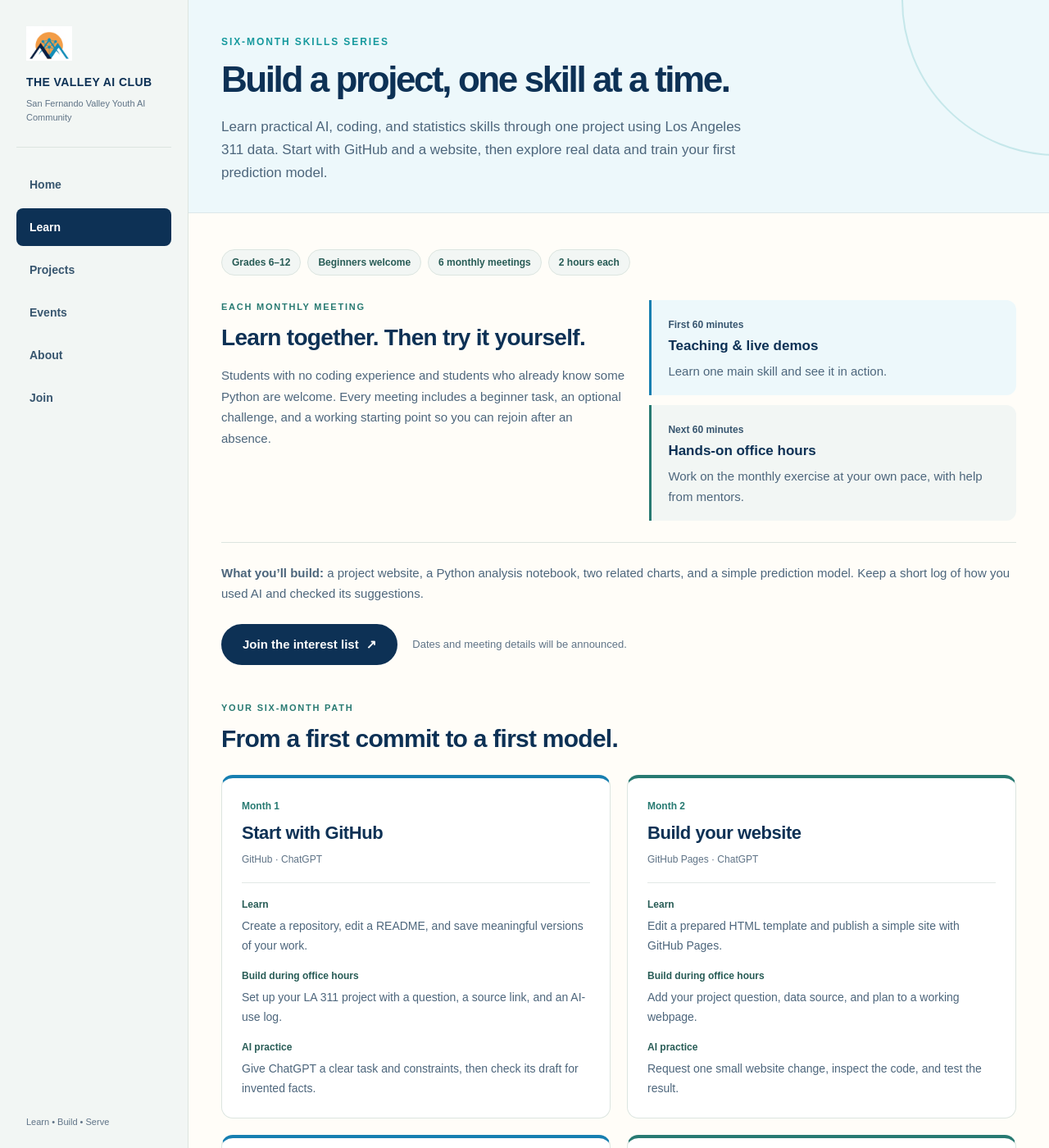
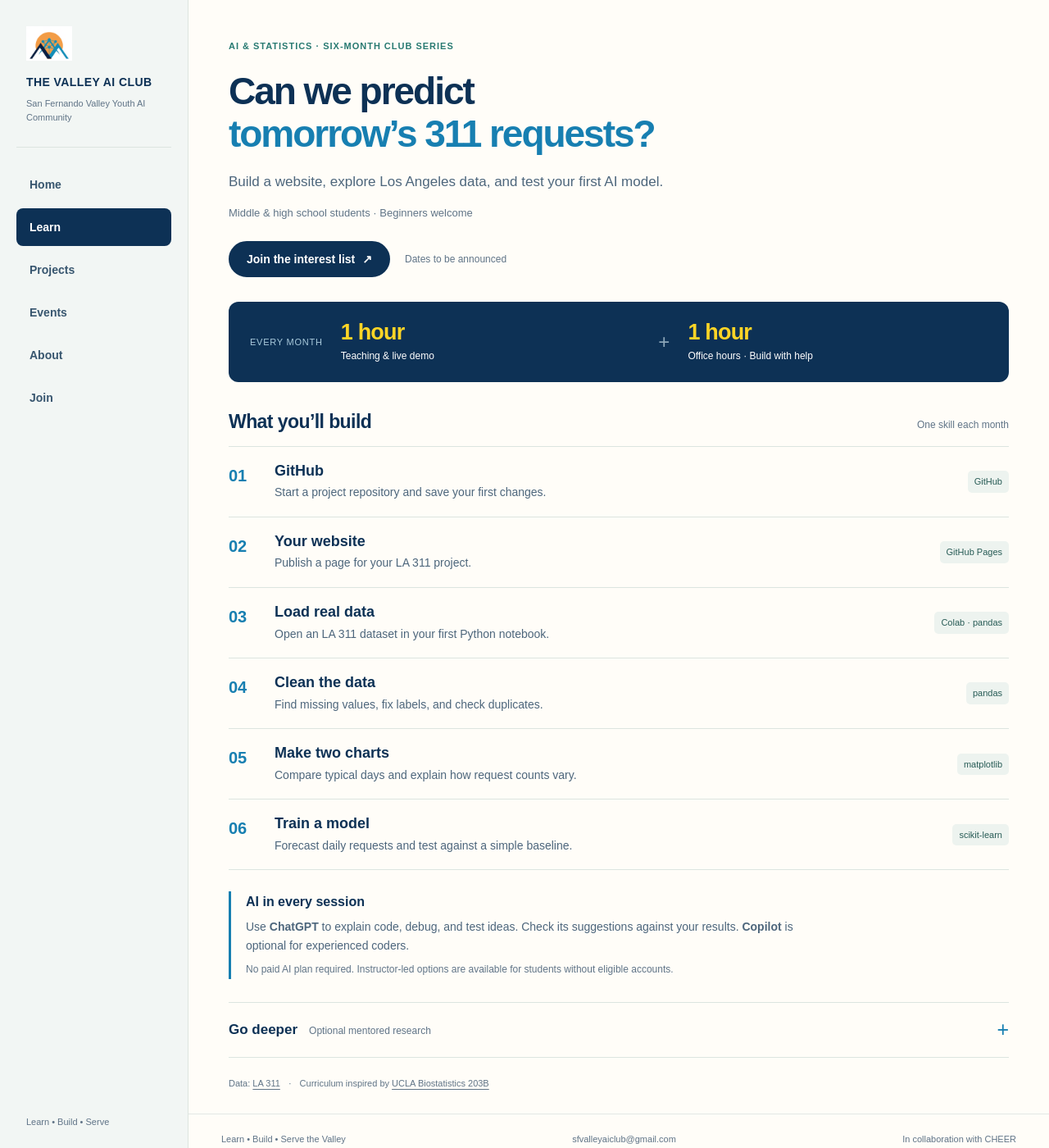
Before and after one commit to valley-ai-club/valley-ai-club.github.io, a Jekyll site: the page built from learn.html, in a window 1280 px wide and 1400 px high. Shown: the whole window at 82% size. Built offline with Jekyll 4.4.1, drawn with Linux system fonts in a browser that asks for light colours; some of the changed text lies outside the part shown.

Commit message:
Simplify skills page around one project and six clear steps

```diff
--- a/_data/syllabus.yml
+++ b/_data/syllabus.yml
@@ -1,39 +1,24 @@
 months:
-  - title: Start with GitHub
-    skill: Create a repository, edit a README, and save meaningful versions of your work.
-    exercise: Set up your LA 311 project with a question, a source link, and an AI-use log.
-    ai: Give ChatGPT a clear task and constraints, then check its draft for invented facts.
-    tools: GitHub · ChatGPT
-  - title: Build your website
-    skill: Edit a prepared HTML template and publish a simple site with GitHub Pages.
-    exercise: Add your project question, data source, and plan to a working webpage.
-    ai: Request one small website change, inspect the code, and test the result.
-    tools: GitHub Pages · ChatGPT
+  - title: GitHub
+    output: Start a project repository and save your first changes.
+    tools: GitHub
+  - title: Your website
+    output: Publish a page for your LA 311 project.
+    tools: GitHub Pages
   - title: Load real data
-    skill: Run Python notebook cells, load a CSV with pandas, and inspect its rows and columns.
-    exercise: Create a notebook that loads the LA 311 teaching dataset and checks it against a data dictionary.
-    ai: Ask for the smallest debugging fix and explain why it works.
-    tools: Google Colab · pandas · ChatGPT
-  - title: Clean and organize data
-    skill: Filter records, standardize labels, handle missing values, and add a weekday column.
-    exercise: Repair deliberately inserted errors in a practice dataset and document what changed.
-    ai: Test generated code on a tiny example before applying it to a larger table.
-    tools: pandas · ChatGPT
-  - title: Turn data into evidence
-    skill: Summarize daily counts, create useful charts, and distinguish a pattern from an explanation.
-    exercise: Publish two related charts with a numerical finding and one limitation.
-    ai: Check an AI-written caption against your results and correct unsupported claims.
-    tools: pandas · matplotlib · ChatGPT
-  - title: Train your first model
-    skill: Predict later request counts from earlier data and compare a decision tree with “the same weekday last week.”
-    exercise: Train the model, measure prediction error, and publish a short project brief.
-    ai: Check that future information has not slipped into the model. A model that loses to the baseline still teaches us something.
-    tools: scikit-learn · ChatGPT
+    output: Open an LA 311 dataset in your first Python notebook.
+    tools: Colab · pandas
+  - title: Clean the data
+    output: Find missing values, fix labels, and check duplicates.
+    tools: pandas
+  - title: Make two charts
+    output: Compare typical days and explain how request counts vary.
+    tools: matplotlib
+  - title: Train a model
+    output: Forecast daily requests and test against a simple baseline.
+    tools: scikit-learn
 
 research_questions:
-  - Can we predict tomorrow’s recorded requests better than a simple baseline?
-  - Are rain events followed by changes in flooding or tree-related requests?
-  - Do recorded closure patterns differ by submission weekday?
-  - How do phone, app, and web reporting shares vary across areas?
-  - How sensitive are conclusions to missing dates and status definitions?
-  - In an LA Dispatch simulation, how do service rules affect waiting times under stated staffing assumptions?
+  - Are rainy days followed by more flooding or tree-related reports?
+  - Do recorded case-closure patterns differ by submission weekday?
+  - Can a model beat “the same weekday last week” at forecasting requests?
--- a/assets/layout.css
+++ b/assets/layout.css
@@ -91,39 +91,54 @@
 .welcome-series .text-link,.series-event-callout .text-link{display:inline-block;font-size:14px;line-height:1.6}
 .series-event-callout{padding:28px;margin-bottom:36px;border:1px solid #dce5e0;border-left:5px solid #287a72;border-radius:16px;background:#f2f6f4}
 .series-event-callout .series-date-note{font-size:13px;margin-bottom:0;color:#607487}
-.syllabus-page h2{color:var(--navy);font-size:28px;font-weight:700;line-height:1.25;letter-spacing:-.025em}
-.syllabus-page p,.syllabus-page dd,.syllabus-page li{color:#4d667c;font-size:15px;line-height:1.7}
-.syllabus-page .section-kicker{color:#287a72;font-size:11px;line-height:1.5}
-.syllabus-page .section-shell+.section-shell{padding-top:0}
-.series-facts{display:flex;flex-wrap:wrap;gap:8px;margin-bottom:30px}
-.series-facts span{padding:6px 12px;border-radius:999px;border:1px solid #dce5e0;color:#285c56;background:#f2f6f4;font-size:12px;font-weight:700}
-.series-format{display:grid;grid-template-columns:minmax(0,1.1fr) minmax(0,1fr);gap:30px}
-.series-format>div>p:last-child{margin-top:16px}
-.series-hours{display:grid;gap:12px;margin:0;padding:0;list-style:none}
-.series-hours li{border-left:3px solid #177fb1;background:#edf8fb;padding:16px 20px;border-radius:0 12px 12px 0}
-.series-hours li+li{background:#f2f6f4;border-left-color:#287a72}
-.series-hours strong{display:block;color:var(--navy);font-size:17px;line-height:1.4;margin:3px 0 6px}
-.hour-label{color:#38566f;font-size:12px;font-weight:700}
-.syllabus-page .series-outcome{margin-top:26px;border-top:1px solid #dce5e0;padding-top:24px}
-.series-actions{display:flex;align-items:center;gap:18px;flex-wrap:wrap;margin-top:24px}
-.series-actions p{font-size:13px;color:#607487}
-.month-grid{display:grid;grid-template-columns:repeat(2,minmax(0,1fr));gap:20px;margin:26px 0 0;padding:0;list-style:none}
-.month-card{background:#fff;border:1px solid #dce5e0;border-top:4px solid #177fb1;border-radius:14px;padding:24px;min-width:0}
-.month-card:nth-child(even){border-top-color:#287a72}
-.month-card .month-number{color:#287a72;font-size:12px;font-weight:700;margin-bottom:8px}
-.month-card h3{font-size:22px;color:var(--navy);font-weight:700;line-height:1.25;letter-spacing:-.02em}
-.month-card .month-tools{font-size:12px;color:#607487;margin:10px 0 18px;line-height:1.6}
-.month-card dl{border-top:1px solid #e2e8e5;padding-top:16px}
-.month-card dt{font-size:12px;font-weight:700;color:#285c56;margin-top:15px}
-.month-card dt:first-child{margin-top:0}
-.month-card dd{margin:4px 0 0;font-size:14px}
-.syllabus-tools>p:not(.section-kicker),.syllabus-data p{margin-top:16px;max-width:850px}
-.research-panel{border:1px solid #dce5e0;border-radius:18px;background:#f2f6f4;padding:30px}
-.research-panel>p:not(.section-kicker){margin-top:16px;max-width:850px}
-.research-panel ul{margin:20px 0;padding-left:22px;list-style:disc;display:grid;grid-template-columns:repeat(2,minmax(0,1fr));gap:12px 34px}
-.research-panel li{padding-left:3px}
-.syllabus-data a{color:#176a91;text-decoration:underline;text-underline-offset:3px}
-.syllabus-data a:hover{color:#285c56}
-@media(max-width:1100px){.series-format{grid-template-columns:1fr}.month-grid{gap:16px}.month-card{padding:20px}}
-@media(max-width:760px){.month-grid,.research-panel ul{grid-template-columns:1fr}.syllabus-page h2{font-size:25px}.month-card h3{font-size:21px}.research-panel{padding:24px}.series-event-callout{padding:24px}.welcome-series{padding:22px}.series-facts{margin-bottom:24px}.series-actions{align-items:flex-start;flex-direction:column;gap:12px}}
+/* A focused course page: one question, one format, six short steps. */
+.learn-page{max-width:1040px;margin:0 auto;padding:48px 44px 28px}
+.learn-hero{padding-bottom:30px}
+.learn-eyebrow{color:#287a72;font-size:11px;font-weight:700;letter-spacing:.09em;text-transform:uppercase;margin-bottom:20px}
+.club-site .learn-hero h1{font-size:clamp(32px,3.6vw,48px);font-weight:700;line-height:1.14;letter-spacing:-.045em;max-width:760px}
+.learn-hero h1 em{display:inline;color:#177fb1;font-style:normal}
+.learn-intro{font-size:17px;line-height:1.65;color:#4d667c;margin-top:18px;max-width:580px}
+.learn-audience{font-size:13px;color:#607487;margin-top:14px;line-height:1.6}
+.learn-signup{display:flex;align-items:center;gap:18px;flex-wrap:wrap;margin-top:24px}
+.learn-signup .button{min-height:44px;font-size:14px;padding:0 20px}
+.learn-signup>span{font-size:12px;color:#607487}
+.learn-format{display:grid;grid-template-columns:auto minmax(0,1fr) auto minmax(0,1fr);align-items:center;gap:22px;background:#0d3155;color:#fff;padding:23px 26px;border-radius:12px}
+.learn-format-label{font-size:11px;letter-spacing:.07em;text-transform:uppercase;color:#a9cadc}
+.learn-format p:not(.learn-format-label){display:flex;flex-direction:column;gap:4px}
+.learn-format strong{font-size:27px;line-height:1.1;letter-spacing:-.03em;color:#ffd526}
+.learn-format p>span{font-size:12px;line-height:1.5;color:#fff}
+.learn-plus{color:#8ea8ba;font-size:24px;font-weight:400}
+.learn-plan{padding-top:34px}
+.learn-section-heading{display:flex;align-items:baseline;justify-content:space-between;gap:12px;margin-bottom:14px}
+.learn-section-heading h2{font-size:23px;font-weight:700;letter-spacing:-.025em;color:#0d3155;line-height:1.3}
+.learn-section-heading>span{font-size:12px;color:#607487}
+.learn-months{list-style:none;margin:0;padding:0;border-top:1px solid #dce5e0}
+.learn-month{display:grid;grid-template-columns:40px minmax(0,1fr) auto;align-items:center;gap:16px;padding:18px 0;border-bottom:1px solid #dce5e0}
+.learn-number{font-size:20px;color:#177fb1;font-weight:700;font-variant-numeric:tabular-nums;align-self:start;padding-top:2px}
+.learn-month h3{font-size:18px;font-weight:700;color:#0d3155;line-height:1.3}
+.learn-month p{font-size:14px;color:#4d667c;line-height:1.55;margin-top:4px}
+.learn-tool{font-size:11px;color:#285c56;background:#edf3ef;border-radius:5px;padding:5px 8px;white-space:nowrap}
+.learn-ai{margin-top:26px;border-left:3px solid #177fb1;padding:2px 0 2px 18px}
+.learn-ai h2{font-size:16px;line-height:1.4;font-weight:700;color:#0d3155}
+.learn-ai p{font-size:14px;line-height:1.65;color:#4d667c;margin-top:7px;max-width:710px}
+.learn-ai small{display:block;font-size:12px;line-height:1.6;color:#607487;margin-top:8px}
+.learn-research{border-top:1px solid #dce5e0;border-bottom:1px solid #dce5e0;margin-top:28px}
+.learn-research summary{cursor:pointer;display:flex;justify-content:space-between;align-items:center;gap:16px;padding:20px 0;list-style:none}
+.learn-research summary::-webkit-details-marker{display:none}
+.learn-research summary>span:first-child{display:flex;align-items:baseline;gap:14px;flex-wrap:wrap}
+.learn-research summary strong{font-size:17px;font-weight:700;color:#0d3155}
+.learn-research summary>span>span{font-size:12px;color:#607487}
+.learn-disclosure{font-size:25px;line-height:1;color:#177fb1;transition:transform .15s}
+.learn-research[open] .learn-disclosure{transform:rotate(45deg)}
+.learn-research-body{padding:0 0 20px;max-width:710px;color:#4d667c;font-size:14px;line-height:1.7}
+.learn-research-body ul{list-style:disc;padding-left:19px;display:grid;gap:6px}
+.learn-research-body p{margin-top:14px}
+.learn-research-body .learn-data-note{font-size:12px;color:#607487}
+.learn-sources{font-size:11px;color:#607487;line-height:1.7;margin-top:22px}
+.learn-sources a{text-decoration:underline;text-underline-offset:3px}
+.learn-sources span{margin:0 7px}
+.visually-hidden{position:absolute;width:1px;height:1px;padding:0;margin:-1px;overflow:hidden;clip:rect(0,0,0,0);white-space:nowrap;border:0}
+@media(max-width:1100px){.learn-format{grid-template-columns:minmax(0,1fr) auto minmax(0,1fr);gap:14px}.learn-format-label{grid-column:1/-1}.learn-month{grid-template-columns:32px minmax(0,1fr)}.learn-tool{grid-column:2;justify-self:start}.learn-month{gap:5px 12px}}
+@media(max-width:760px){.learn-page{padding:30px 20px 24px}.club-site .learn-hero h1{font-size:34px}.learn-intro{font-size:16px}.learn-hero{padding-bottom:24px}.learn-eyebrow{font-size:10px;margin-bottom:16px}.learn-format{padding:20px}.learn-format strong{font-size:25px}.learn-format p>span{font-size:11px}.learn-section-heading{align-items:flex-start;flex-direction:column;gap:4px}.learn-plan{padding-top:28px}.learn-month{padding:15px 0}.learn-signup{gap:12px}.learn-research summary>span:first-child{gap:3px;flex-direction:column}.welcome-series{padding:22px}.series-event-callout{padding:24px}}
+@media(prefers-reduced-motion:reduce){.learn-disclosure{transition:none}}
 @media(max-width:440px){.club-site .site-header .main-tabs{display:grid;grid-template-columns:repeat(3,minmax(0,1fr));gap:4px}}
--- a/events.html
+++ b/events.html
@@ -14,7 +14,7 @@
   <div class="series-event-callout">
     <p class="section-kicker">Planned monthly series</p>
     <h2>AI &amp; statistics with LA 311 data</h2>
-    <p>Six meetings. One practical skill each month. Learn with a live demonstration, then build with mentor support during office hours.</p>
+    <p>Six monthly meetings. Each includes 1 hour of teaching + 1 hour of hands-on office hours.</p>
     <a class="text-link" href="{{ '/learn/' | relative_url }}">See the six-month syllabus <span aria-hidden="true">&#8594;</span></a>
     <p class="series-date-note">Dates and meeting details will be announced.</p>
   </div>
--- a/index.html
+++ b/index.html
@@ -10,7 +10,7 @@
   <div class="welcome-series">
     <p class="section-kicker">New six-month skills series</p>
     <h2>Build an LA 311 data project.</h2>
-    <p>One skill each month, from GitHub and a website to charts and a first AI model. Each meeting includes one hour of teaching and one hour of hands-on office hours.</p>
+    <p>GitHub → website → data → charts → your first AI model.<br>Monthly: 1 hour teaching + 1 hour office hours.</p>
     <a class="text-link" href="{{ '/learn/' | relative_url }}">Explore the monthly plan <span aria-hidden="true">&#8594;</span></a>
   </div>
 </section>
--- a/learn.html
+++ b/learn.html
@@ -1,83 +1,65 @@
 ---
-layout: page
+layout: default
 title: Learn
-kicker: Six-month skills series
-heading: Build a project, one skill at a time.
-intro: Learn practical AI, coding, and statistics skills through one project using Los Angeles 311 data. Start with GitHub and a website, then explore real data and train your first prediction model.
 permalink: /learn/
-description: A six-month AI and statistics series for middle and high school students. Each monthly meeting includes one hour of teaching and one hour of hands-on office hours.
+description: Six monthly sessions in GitHub, websites, Python, statistics, and AI. Build an LA 311 project with one hour of teaching and one hour of office hours each month.
 ---
-<div class="syllabus-page">
-  <section class="section-shell syllabus-overview" aria-labelledby="series-format">
-    <div class="series-facts" aria-label="Series at a glance">
-      <span>Grades 6–12</span>
-      <span>Beginners welcome</span>
-      <span>6 monthly meetings</span>
-      <span>2 hours each</span>
-    </div>
-    <div class="series-format">
-      <div>
-        <p class="section-kicker">Each monthly meeting</p>
-        <h2 id="series-format">Learn together. Then try it yourself.</h2>
-        <p>Students with no coding experience and students who already know some Python are welcome. Every meeting includes a beginner task, an optional challenge, and a working starting point so you can rejoin after an absence.</p>
-      </div>
-      <ol class="series-hours">
-        <li><span class="hour-label">First 60 minutes</span><strong>Teaching &amp; live demos</strong><p>Learn one main skill and see it in action.</p></li>
-        <li><span class="hour-label">Next 60 minutes</span><strong>Hands-on office hours</strong><p>Work on the monthly exercise at your own pace, with help from mentors.</p></li>
-      </ol>
-    </div>
-    <p class="series-outcome"><strong>What you’ll build:</strong> a project website, a Python analysis notebook, two related charts, and a simple prediction model. Keep a short log of how you used AI and checked its suggestions.</p>
-    <div class="series-actions">
+<div class="learn-page" id="main">
+  <section class="learn-hero" aria-labelledby="learn-heading">
+    <p class="learn-eyebrow">AI &amp; statistics · Six-month club series</p>
+    <h1 id="learn-heading">Can we predict<br><em>tomorrow’s 311 requests?</em></h1>
+    <p class="learn-intro">Build a website, explore Los Angeles data, and test your first AI model.</p>
+    <p class="learn-audience">Middle &amp; high school students · Beginners welcome</p>
+    <div class="learn-signup">
       <a class="button" href="{{ site.interest_form }}" target="_blank" rel="noreferrer">Join the interest list <span aria-hidden="true">&#8599;</span></a>
-      <p>Dates and meeting details will be announced.</p>
+      <span>Dates to be announced</span>
     </div>
   </section>
 
-  <section class="section-shell syllabus-schedule" aria-labelledby="monthly-plan">
-    <div class="section-heading">
-      <p class="section-kicker">Your six-month path</p>
-      <h2 id="monthly-plan">From a first commit to a first model.</h2>
+  <section class="learn-format" aria-label="Each monthly meeting">
+    <p class="learn-format-label">Every month</p>
+    <p><strong>1 hour</strong><span>Teaching &amp; live demo</span></p>
+    <span class="learn-plus" aria-hidden="true">+</span>
+    <p><strong>1 hour</strong><span>Office hours · Build with help</span></p>
+  </section>
+
+  <section class="learn-plan" aria-labelledby="monthly-plan">
+    <div class="learn-section-heading">
+      <h2 id="monthly-plan">What you’ll build</h2>
+      <span>One skill each month</span>
     </div>
-    <ol class="month-grid">
+    <ol class="learn-months">
       {% for month in site.data.syllabus.months %}
-      <li class="month-card">
-        <p class="month-number">Month {{ forloop.index }}</p>
-        <h3>{{ month.title }}</h3>
-        <p class="month-tools">{{ month.tools }}</p>
-        <dl>
-          <dt>Learn</dt><dd>{{ month.skill }}</dd>
-          <dt>Build during office hours</dt><dd>{{ month.exercise }}</dd>
-          <dt>AI practice</dt><dd>{{ month.ai }}</dd>
-        </dl>
+      <li class="learn-month">
+        <span class="learn-number"><span class="visually-hidden">Month </span>0{{ forloop.index }}</span>
+        <div class="learn-month-copy">
+          <h3>{{ month.title }}</h3>
+          <p>{{ month.output }}</p>
+        </div>
+        <span class="learn-tool">{{ month.tools }}</span>
       </li>
       {% endfor %}
     </ol>
   </section>
 
-  <section class="section-shell syllabus-tools" aria-labelledby="toolkit-heading">
-    <p class="section-kicker">Our toolkit</p>
-    <h2 id="toolkit-heading">Use AI. Check its work. Build your own model.</h2>
-    <p><strong>ChatGPT</strong> is our main assistant for drafting, coding, debugging, and checking explanations. <strong>GitHub and GitHub Pages</strong> save and share our work. <strong>Google Colab</strong> runs Python notebooks, <strong>pandas and matplotlib</strong> help us analyze and plot data, and <strong>scikit-learn</strong> trains the first predictive model.</p>
-    <p><strong>GitHub Copilot</strong> is an optional coding assistant for experienced students. Paid AI plans are not required. Students use eligible, approved accounts; instructor demonstrations, prepared responses, and local files provide alternatives when individual access is unavailable.</p>
-  </section>
+  <aside class="learn-ai" aria-labelledby="ai-heading">
+    <h2 id="ai-heading">AI in every session</h2>
+    <p>Use <strong>ChatGPT</strong> to explain code, debug, and test ideas. Check its suggestions against your results. <strong>Copilot</strong> is optional for experienced coders.</p>
+    <small>No paid AI plan required. Instructor-led options are available for students without eligible accounts.</small>
+  </aside>
 
-  <section class="section-shell syllabus-research" aria-labelledby="research-heading">
-    <div class="research-panel">
-      <p class="section-kicker">Optional mentored research</p>
-      <h2 id="research-heading">Take a question further.</h2>
-      <p>Older or more experienced students can develop a research question with a mentor. Possible questions include:</p>
+  <details class="learn-research">
+    <summary><span><strong>Go deeper</strong><span>Optional mentored research</span></span><span class="learn-disclosure" aria-hidden="true">+</span></summary>
+    <div class="learn-research-body">
       <ul>
         {% for question in site.data.syllabus.research_questions %}
         <li>{{ question }}</li>
         {% endfor %}
       </ul>
-      <p>Teams can work toward a reproducible research brief, a poster, or a potential journal submission. This track extends beyond the six meetings; publication depends on the study and the venue’s requirements.</p>
+      <p>Extend your project into a research brief or poster. A potential paper requires further work with a mentor.</p>
+      <p class="learn-data-note">Requests measure reports, not every community need. Recorded closure does not always mean completed service.</p>
     </div>
-  </section>
+  </details>
 
-  <section class="section-shell syllabus-data" aria-labelledby="data-heading">
-    <h2 id="data-heading">Real data, careful conclusions.</h2>
-    <p>We use a prepared teaching extract and aggregate counts from <a href="https://data.lacity.org/City-Infrastructure-Service-Requests/MyLA311-Cases-2026/2cy6-i7zn/about_data">Los Angeles 311 open data</a>. Recorded requests do not capture every community need, and a closed ticket does not necessarily mean completed service. Our public charts use aggregate data.</p>
-    <p>The curriculum adapts practical topics from <a href="https://github.com/ucla-biostat-203b/2026winter">UCLA Biostatistics 203B</a>.</p>
-  </section>
+  <p class="learn-sources">Data: <a href="https://data.lacity.org/City-Infrastructure-Service-Requests/MyLA311-Cases-2026/2cy6-i7zn/about_data">LA 311</a> <span aria-hidden="true">·</span> Curriculum inspired by <a href="https://github.com/ucla-biostat-203b/2026winter">UCLA Biostatistics 203B</a></p>
 </div>
```
